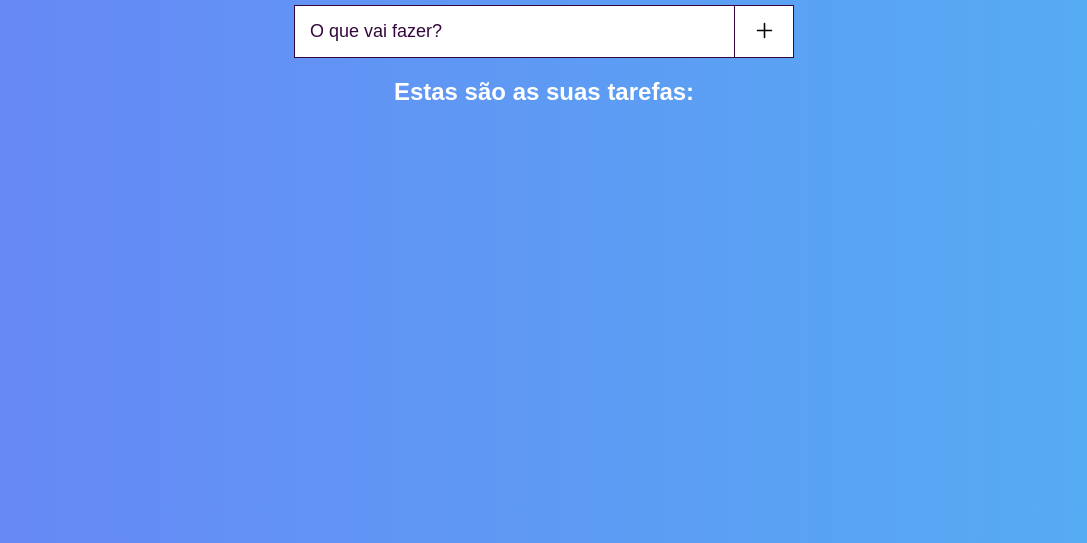
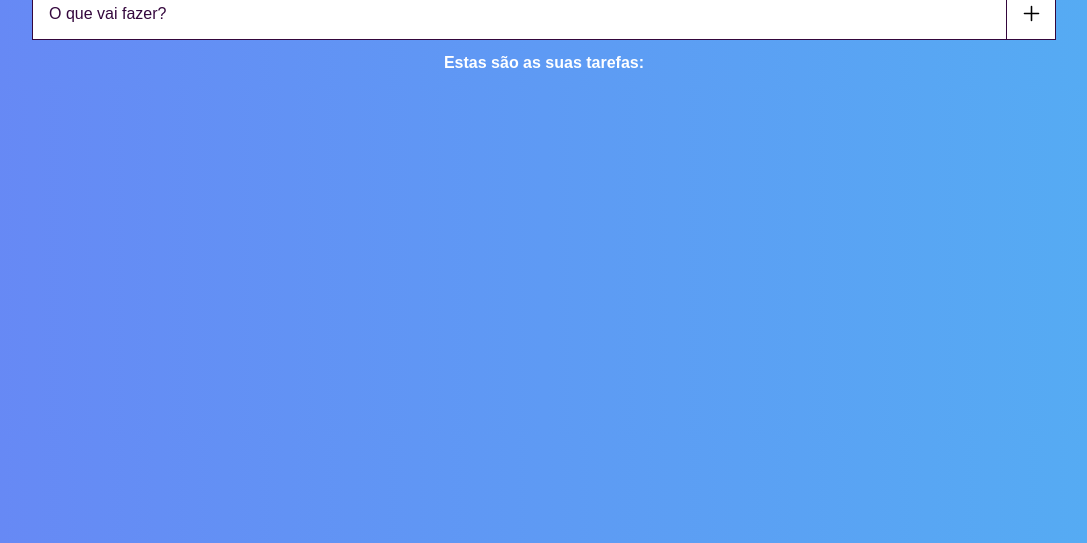
Before and after one commit to paulorobertorodrigues/lista-de-tarefas, a plain HTML site: page index.html in a window 1280 px wide. Shown: the part 257-800 px from the top of the page, without its empty margins (96-1183 px from the left). Drawn offline with nearby package versions, Linux system fonts and the light colour scheme.

Commit message:
lista de tarefas com responsicidade

```diff
--- a/CSS/styles.css
+++ b/CSS/styles.css
@@ -124,3 +124,81 @@ ion-icon {
     color: #FFF;
     text-decoration:none;
 }
+
+@media screen and (min-width: 320px){
+
+    h1 {
+        font-size: 16px;
+    }
+    h2 {
+        font-size: 16px;
+    }
+
+
+#add-task-form input {
+    border: 1px solid #34073D;
+    background: #FFF;
+    color: #34073D;
+    padding: 16px;
+    font-size: 16px;
+    width: 100%;
+    align-items: center ;
+    justify-content: space-evenly;
+}
+
+#tasks-container {
+    width: 80%;
+
+}
+#add-btn {
+    position: absolute;
+    background: #FFF;
+    border: 1px solid #34073D;
+    cursor: pointer;
+    transition: .5s;
+    width: 50px;
+    height: 52px;
+    top: 0px;
+    right: 0px;
+    padding-top: 3px;
+}
+
+
+@media screen and (min-width: 758px){
+
+    h1 {
+        font-size: 16px;
+    }
+    h2 {
+        font-size: 16px;
+    }
+
+
+#add-task-form input {
+    border: 1px solid #34073D;
+    background: #FFF;
+    color: #34073D;
+    padding: 16px;
+    font-size: 16px;
+    width: 100%;
+    align-items: center ;
+    justify-content: space-evenly;
+}
+
+#tasks-container {
+    width: 80%;
+
+}
+#add-btn {
+    position: absolute;
+    background: #FFF;
+    border: 1px solid #34073D;
+    cursor: pointer;
+    transition: .5s;
+    width: 50px;
+    height: 52px;
+    top: 0px;
+    right: 0px;
+    padding-top: 3px;
+}
+}
--- a/index.html
+++ b/index.html
@@ -2,6 +2,7 @@
 <html lang="en">
 <head>
     <meta charset="UTF-8">
+    <meta name="viewport" content="width=device-width, initial-scale=1">
     <meta http-equiv="X-UA-Compatible" content="IE=edge">
     <meta name="viewport" content="width=device-width, initial-scale=1.0">
     <link rel="stylesheet" href="CSS/styles.css">
```
